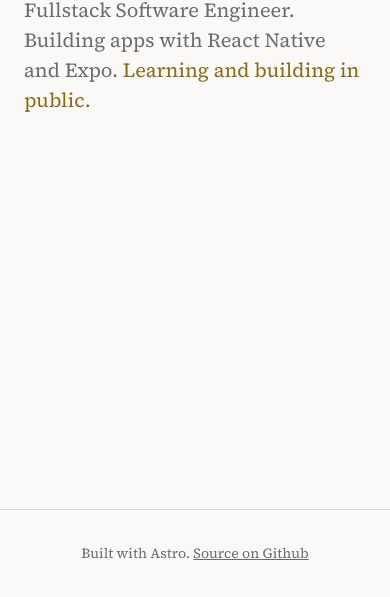
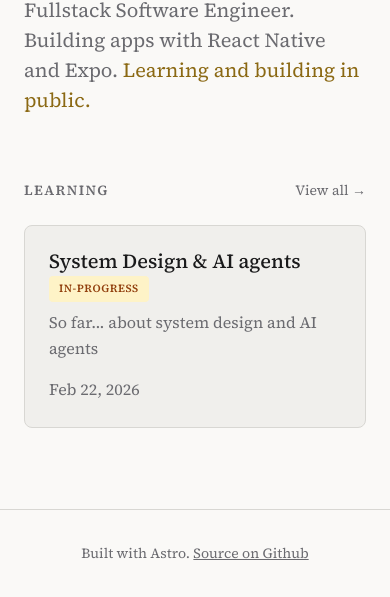
Before and after one commit to odeloic/odeloic.com, an Astro site: page / in a window 390 px wide. Shown: the part 253-850 px from the top of the page. Built offline with nearby package versions, Linux system fonts and the light colour scheme; Astro itself is replaced by a stand-in of ours.

Commit message:
feat: add learning section to homepage and improve content readability
Show recent learning logs on the home page, widen content area on
learning detail and blog post layouts, move status badge below date,
and fix body text contrast by using --color-text instead of muted.

```diff
--- /dev/null
+++ b/src/content/learning/2026-02-22.md
@@ -0,0 +1,20 @@
+---
+title: "System Design & AI agents"
+description: "So far... about system design and AI agents"
+startedAt: 2026-02-22
+status: "in-progress"
+tags: []
+---
+
+
+## System Design
+As i find myself using AI more and more for writing my coding, i thought it would be good to at least compensate that with learning more about system design. How do you go from a simple client/server application to a distributed systems, where you have many components in play. System design always comes up when you think about interviewing, but i think this is a very important skill to have now. If writing code becomes a trivial task, or at least a non time consuming task (because there is a craft/skill in writing good code), designing a good system will be primal.
+
+### How i have been ‘vibe coding’ so far?
+After defining a clear scope of what it is that I am trying to do, I always go back and forth with the AI by asking things I am not sure about like ‘what can be a good DB for this kind of system’, and ‘WHY not X?’, ‘What happens if at some point i need to change to Y?’, ‘Can X be easily deployed on…’. These are things that I am not familiar with, and by asking and reading the answers, and references provided with the answers, i get to learn in the process.
+
+So where I am getting at, is that knowing how systems work, and what components are needed to build a good system will help me in the future (the future, where agentic coding is mainstream), to at least have good foundations/architecture in place. There are a lot of resources about System Design online, a lot of youtube videos on System Design interviews, but since I like long form / workshop-style courses, I am taking the [Backend System Design course](https://frontendmasters.com/courses/backend-system-design/) on Frontend Masters taught by [Jem Young](https://www.linkedin.com/in/jemyoung/). So far, in the chapters i went through, I have learned what kind of questions you should ask before designing a system, identifying requirements, functional and non functional. Although, these are topics I learned about at school, but it wasn’t in a context of everyday work. I am looking forward, to the next chapters about High level design and Scaling.
+
+
+## Building AI agents
+I’ve been hearing a lot about AI agents for the past 2 years. And to be honest, only a few weeks ago i got curious enough to actually take a course on how to build one. And to my surprise, it wasn’t what i expected? I expected some very complex architecture, deep understanding on machine learning, and maths (which terrifies me 😀 as a ‘software engineer’) only to find out its just literally calling LLM APIs. Or at least, at the high level. However, taking [AI Agents Fundaments v2](https://frontendmasters.com/courses/ai-agents-v2/) by [Scott Moss](https://www.linkedin.com/in/williams-s-m/) on Frontend Masters, taught me a few terminologies about AI that i didn’t understand: like tools, evals, etc… At least now I know what an AI agent is, and I hope by the end of this course I should try and build a few personal agents that do something or nothing. I will share a more in depth article once i finish this course, and hopefully have a working demo to share what I have learned. stay tuned ;)
--- a/src/layouts/PostLayout.astro
+++ b/src/layouts/PostLayout.astro
@@ -44,7 +44,7 @@ const { title, description, publishedAt, updatedAt, tags } = Astro.props;
 
 <style>
   .post {
-    max-width: 600px;
+    max-width: 100%;
   }
 
   .back-link {
@@ -85,7 +85,7 @@ const { title, description, publishedAt, updatedAt, tags } = Astro.props;
   .post-content {
     font-size: var(--font-size-base);
     line-height: var(--line-height-relaxed);
-    color: var(--color-text-muted);
+    color: var(--color-text);
   }
 
   .post-content :global(p) {
--- a/src/pages/index.astro
+++ b/src/pages/index.astro
@@ -3,6 +3,7 @@ import { getCollection } from "astro:content";
 import BaseLayout from "../layouts/BaseLayout.astro";
 import PostCard from "../components/PostCard.astro";
 import ProjectCard from "../components/ProjectCard.astro";
+import { formatDate } from "../utils/formatDate";
 
 const allProjects = await getCollection('projects');
 const featuredProjects = allProjects
@@ -13,6 +14,21 @@ const allPosts = await getCollection('blog', ({ data: blog }) => !blog.draft);
 const recentPosts = allPosts
 	.sort((a, b) => b.data.publishedAt.valueOf() - a.data.publishedAt.valueOf())
 	.slice(0, 3);
+
+const allLearning = await getCollection('learning');
+const recentLearning = allLearning
+	.sort((a, b) => {
+		const dateA = a.data.updatedAt ?? a.data.startedAt;
+		const dateB = b.data.updatedAt ?? b.data.startedAt;
+		return dateB.valueOf() - dateA.valueOf();
+	})
+	.slice(0, 3);
+
+const statusMap: Record<string, string> = {
+	'in-progress': 'idea',
+	'completed': 'active',
+	'paused': 'maintained',
+};
 ---
 
 <BaseLayout title="Home" description="Fullstack software engineer. Building apps with React Native and Expo.">
@@ -67,6 +83,40 @@ const recentPosts = allPosts
 				</div>
 			</section>
 		)}
+
+		{recentLearning.length > 0 && (
+			<section class="section">
+				<div class="section-header">
+					<h2 class="section-label">Learning</h2>
+					<a href="/learning" class="section-link">View all &rarr;</a>
+				</div>
+				<div class="card-list">
+					{recentLearning.map((log) => (
+						<article class="log-item">
+							<div class="log-header">
+								<h3><a href={`/learning/${log.slug}`}>{log.data.title}</a></h3>
+								<span class={`status-badge status-badge--${statusMap[log.data.status]}`}>
+									{log.data.status}
+								</span>
+							</div>
+							<p class="log-description">{log.data.description}</p>
+							<div class="log-meta">
+								<time class="text-muted" datetime={(log.data.updatedAt ?? log.data.startedAt).toISOString()}>
+									{formatDate(log.data.updatedAt ?? log.data.startedAt)}
+								</time>
+								{log.data.tags.length > 0 && (
+									<div class="tags">
+										{log.data.tags.map((tag) => (
+											<a href={`/tags/${tag}`} class="tag">{tag}</a>
+										))}
+									</div>
+								)}
+							</div>
+						</article>
+					))}
+				</div>
+			</section>
+		)}
 	</div>
 </BaseLayout>
 
@@ -116,4 +166,52 @@ const recentPosts = allPosts
 		flex-direction: column;
 		gap: var(--space-lg);
 	}
+
+	.log-item {
+		padding: var(--space-lg);
+		background: var(--color-bg-secondary);
+		border-radius: var(--radius-lg);
+		border: 1px solid var(--color-border);
+		transition: border-color var(--transition-fast);
+	}
+
+	.log-item:hover {
+		border-color: var(--color-accent);
+	}
+
+	.log-header {
+		display: flex;
+		justify-content: space-between;
+		align-items: baseline;
+		gap: var(--space-md);
+		margin-bottom: var(--space-sm);
+	}
+
+	.log-header h3 a {
+		color: var(--color-text);
+		text-decoration: none;
+	}
+
+	.log-header h3 a:hover {
+		color: var(--color-accent);
+	}
+
+	.log-description {
+		color: var(--color-text-muted);
+		margin-bottom: var(--space-md);
+	}
+
+	.log-meta {
+		display: flex;
+		align-items: center;
+		gap: var(--space-md);
+		flex-wrap: wrap;
+	}
+
+	@media (max-width: 640px) {
+		.log-header {
+			flex-direction: column;
+			gap: var(--space-xs);
+		}
+	}
 </style>
```
Also changed, not shown: src/pages/learning/[...slug].astro (+8 -18 lines).
